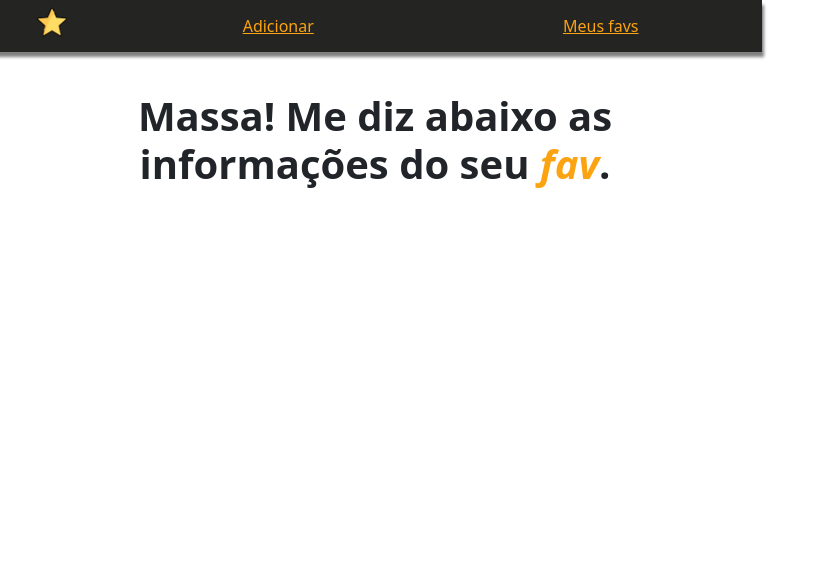
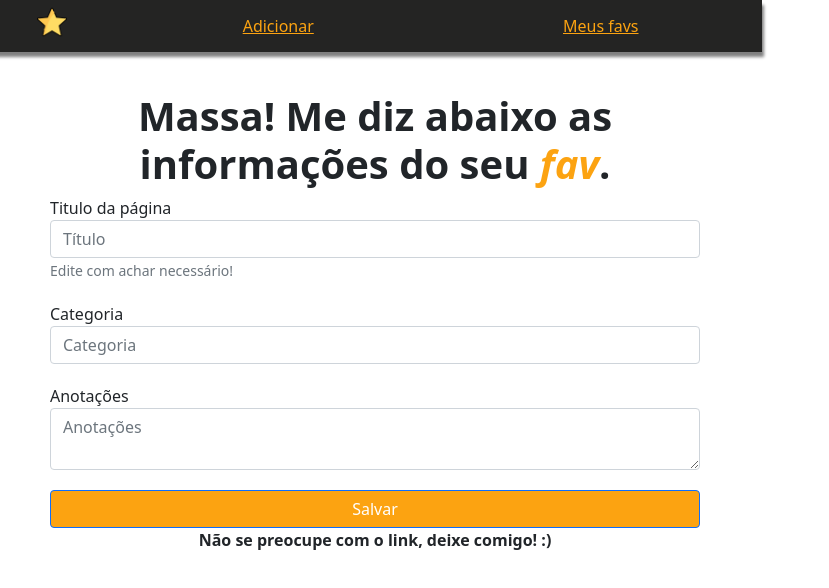
Before and after one commit to BrunoNascimentoBarbosa/chrome-extension-favs-javaScript, a browser extension: page index.html in a window 1280 px wide. Shown: the whole page, without its empty margins (0-829 px from the left). Drawn offline with nearby package versions, Linux system fonts and the light colour scheme.

Commit message:
adicionando formulario

```diff
--- a/index.html
+++ b/index.html
@@ -33,6 +33,24 @@
 
     <div id="add-page" class="content">
         <h1>Massa! Me diz abaixo as informações do seu <i>fav</i>.</h1>
+        <form>
+            <div class="form-group">
+                <label for="form-title" class="sr-only">Titulo da página</label>
+                <input id="form-title" class="form-control" placeholder="Título">
+                <small class="form-text text-muted">Edite com achar necessário!</small>
+            </div>
+            <div class = "form-group">
+                <label for="form-category" class="sr-only">Categoria</label>
+                <input id="form-categoy" class="form-control" placeholder="Categoria">
+            </div>
+
+            <div class="form-group">
+                 <label for ="form-annotations" class="sr-only">Anotações</label>
+                 <textarea id="form-annotations" class="form-control" placeholder="Anotações"></textarea>
+            </div>
+        </form>
+        <button id="form-sub-button" class="btn btn-primary btn-favs">Salvar</button>
+        <b>Não se preocupe com o link, deixe comigo! :)</b>
     </div>
 
     <div id="search-page" class="content" style="display:none;">
--- a/styles/style.css
+++ b/styles/style.css
@@ -33,3 +33,14 @@ i{
     justify-content: center;
     text-align: center;
  }
+
+ .form-group{
+     margin-bottom: 20px !important;
+     text-align: left !important;
+ }
+
+ .btn-favs{
+     background-color: #FCA311 !important;
+     font-weight: bolder;
+     width: 100%;
+ }
```
